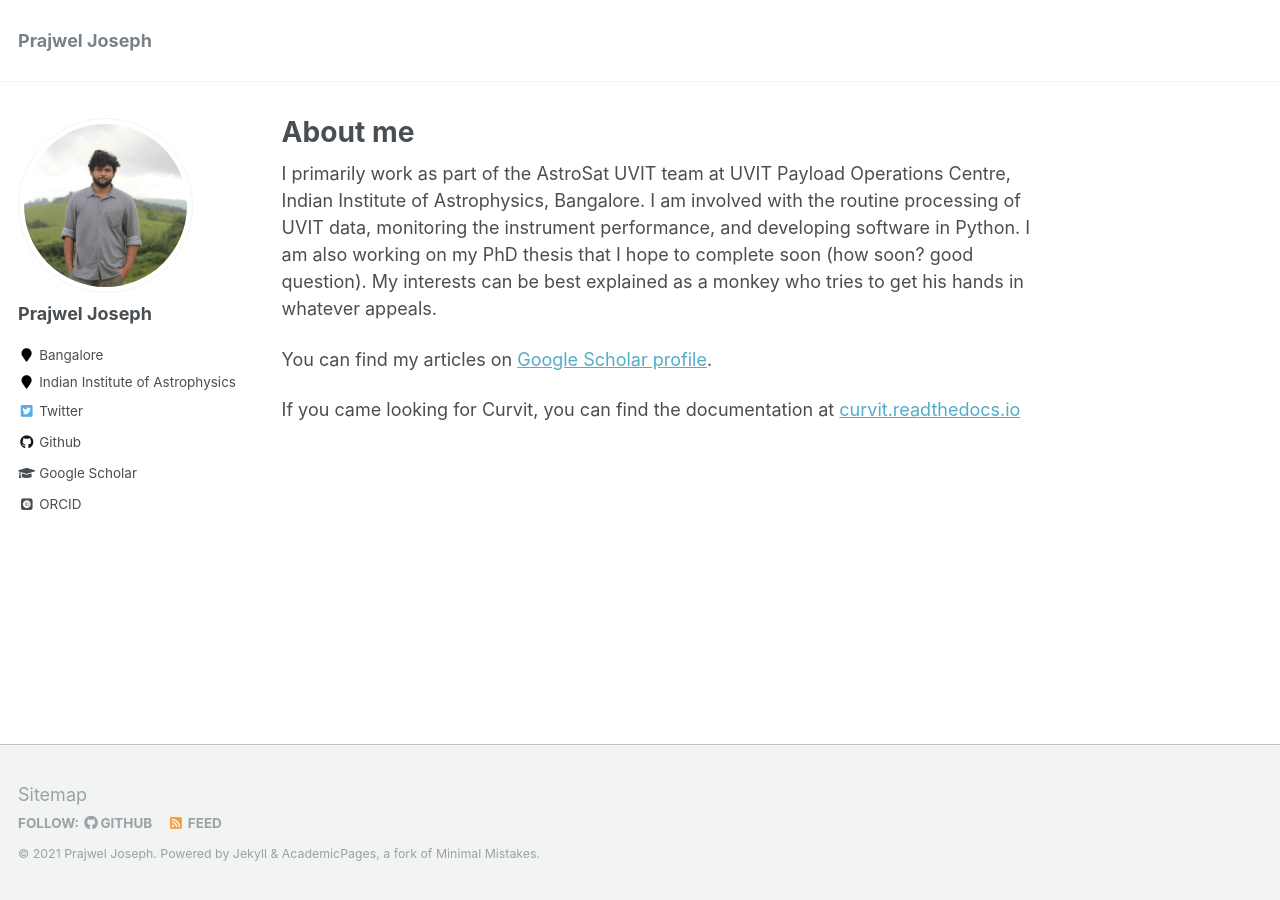
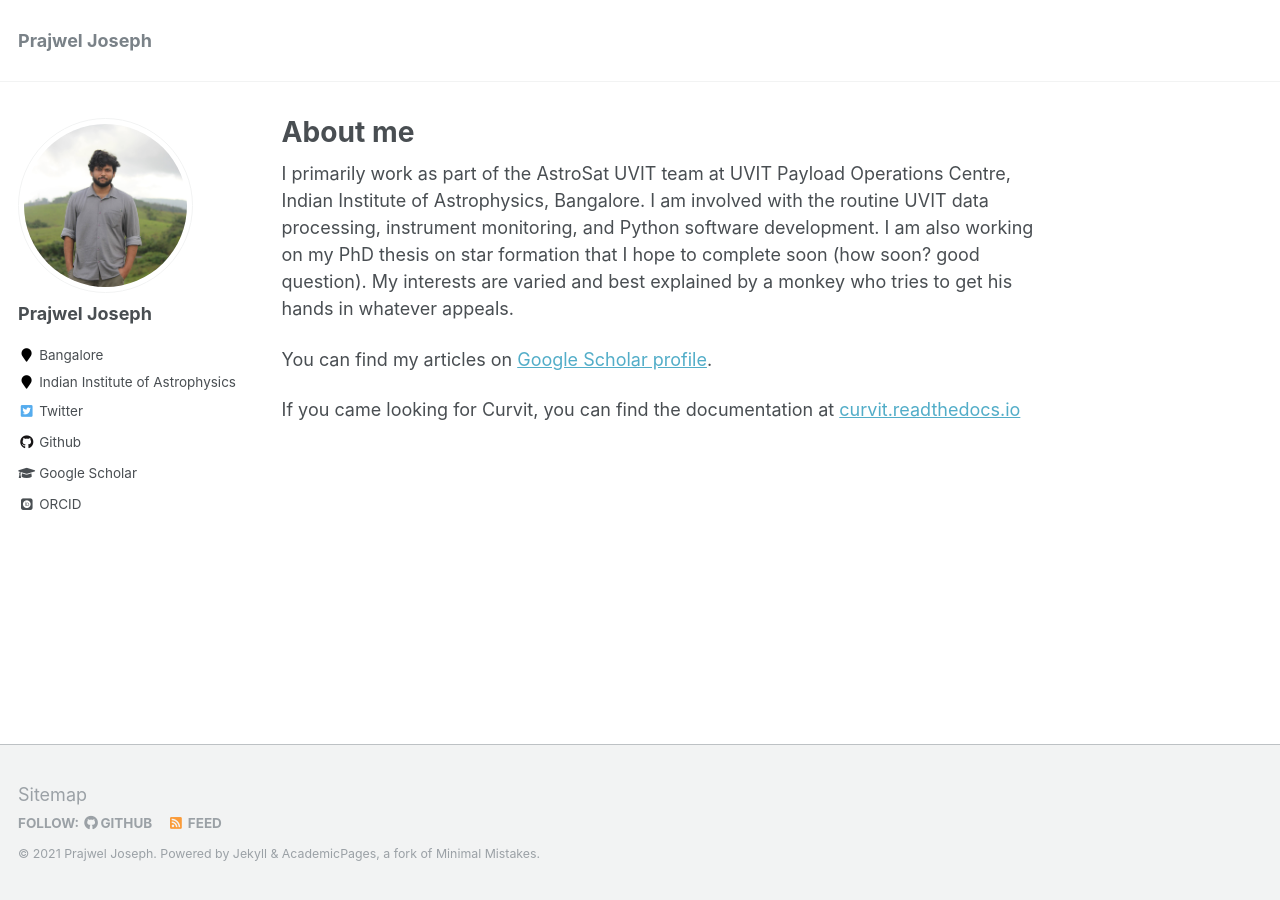
Before and after one commit to prajwel/prajwel.github.io, a Jekyll site: the page built from _pages/about.md, in a window 1280 px wide. Built offline with Jekyll 4.4.1, drawn with Linux system fonts in a browser that asks for light colours; some web fonts are replaced.

Commit message:
Update about.md

```diff
--- a/_pages/about.md
+++ b/_pages/about.md
@@ -9,7 +9,7 @@ redirect_from:
 ---
 
 <!-- I am currently working at the AstroSat UVIT Payload Operations Centre, Indian Institute of Astrophysics, Bangalore.   -->
-I primarily work as part of the AstroSat UVIT team at UVIT Payload Operations Centre, Indian Institute of Astrophysics, Bangalore. I am involved with the routine processing of UVIT data, monitoring the instrument performance, and developing software in Python. I am also working on my PhD thesis that I hope to complete soon (how soon? good question). My interests can be best explained as a monkey who tries to get his hands in whatever appeals.
+I primarily work as part of the AstroSat UVIT team at UVIT Payload Operations Centre, Indian Institute of Astrophysics, Bangalore. I am involved with the routine UVIT data processing, instrument monitoring, and Python software development. I am also working on my PhD thesis on star formation that I hope to complete soon (how soon? good question). My interests are varied and best explained by a monkey who tries to get his hands in whatever appeals.
 
 You can find my articles on <a href="https://scholar.google.co.in/citations?user=zSnUDggAAAAJ&hl=en">Google Scholar profile</a>.
 
```
